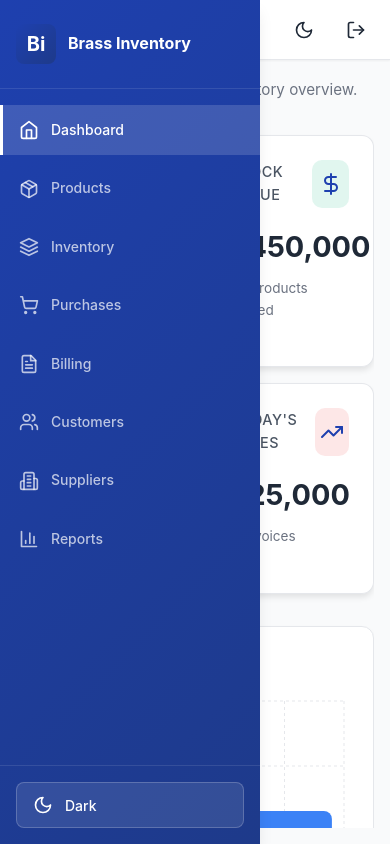
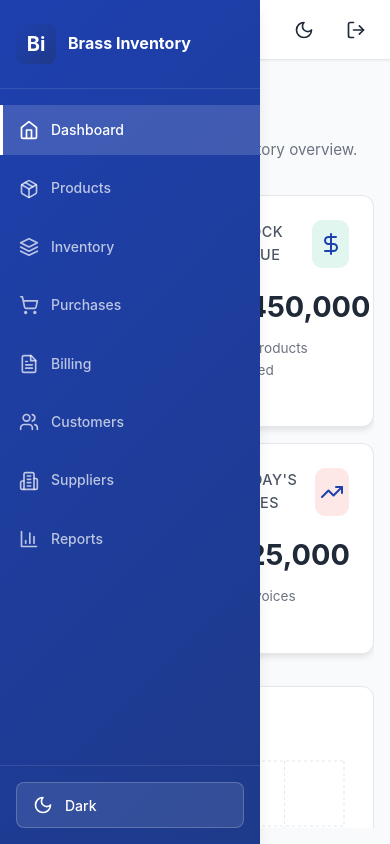
Before and after one commit to Hetansh-Pathak/Brass-Product-Inventory-Management-System, a React (Vite) app in the folder frontend/: page / in a window 390 px wide. Built offline with nearby package versions, Linux system fonts and the light colour scheme; no server answers.

Commit message:
completionId: cgen-7b36cadf66594d1eb93098ec4876b4ef
cgen-7b36cadf66594d1eb93098ec4876b4ef

```diff
--- a/frontend/src/App.css
+++ b/frontend/src/App.css
@@ -1,6 +1,16 @@
+.app-wrapper {
+  width: 100%;
+  height: 100vh;
+  display: flex;
+  flex-direction: column;
+  background-color: var(--bg-color);
+}
+
 .app-container {
   display: flex;
-  height: 100vh;
+  flex: 1;
+  height: calc(100vh - 70px);
+  margin-top: 70px;
   background-color: var(--bg-color);
   width: 100%;
   overflow: hidden;
@@ -52,6 +62,11 @@ body.dark-mode .main-content::-webkit-scrollbar-track {
 }
 
 @media (max-width: 768px) {
+  .app-container {
+    height: calc(100vh - 60px);
+    margin-top: 60px;
+  }
+
   .main-content {
     padding: 1rem;
     margin-left: 0 !important;
```
